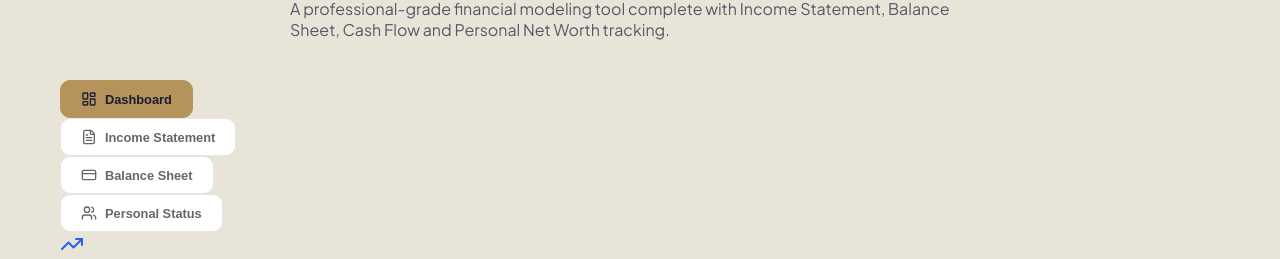
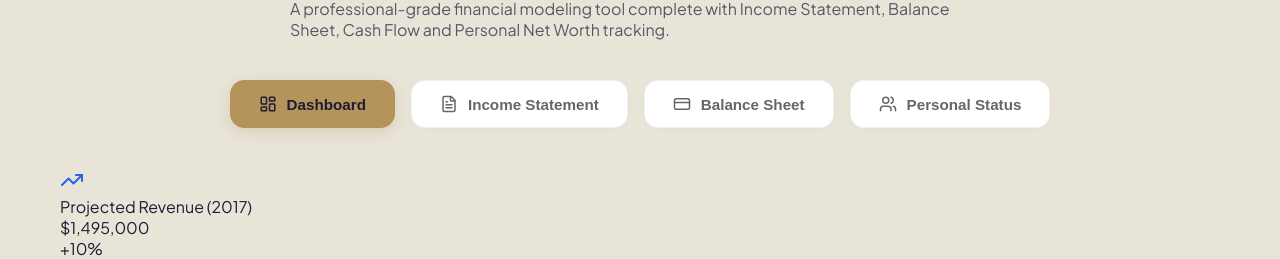
Before and after one commit to dphung88/real-estate-marketplace, a Next.js app: page /tools/break-even in a window 1280 px wide. Shown: the part 496-755 px from the top of the page. Built offline with nearby package versions, Linux system fonts and the light colour scheme.

Commit message:
style: Fix dashboard tab navigation layout spacing and alignment

```diff
--- a/app/components/tools/ProFinancialDashboard.js
+++ b/app/components/tools/ProFinancialDashboard.js
@@ -384,7 +384,7 @@ const ProFinancialDashboard = () => {
       <div className="max-w-7xl mx-auto">
 
         {/* Tabs */}
-        <div className="flex flex-wrap justify-center gap-3 mb-8">
+        <div style={{ display: 'flex', flexWrap: 'wrap', justifyContent: 'center', gap: '16px', marginBottom: '40px' }}>
           {[
             { id: 'dashboard', label: 'Dashboard', icon: LayoutDashboard },
             { id: 'income', label: 'Income Statement', icon: FileText },
@@ -395,14 +395,18 @@ const ProFinancialDashboard = () => {
               key={tab.id}
               onClick={() => setActiveTab(tab.id)}
               style={{
-                display: 'flex', alignItems: 'center', gap: '8px', padding: '10px 20px', borderRadius: '10px',
-                fontSize: '0.8rem', fontWeight: '700', cursor: 'pointer', transition: 'all 0.2s',
-                background: activeTab === tab.id ? '#B5945B' : 'white',
-                color: activeTab === tab.id ? '#1B1C36' : '#666',
-                border: activeTab === tab.id ? '1.5px solid #B5945B' : '1.5px solid rgba(0,0,0,0.1)'
+                display: 'flex', alignItems: 'center', gap: '10px',
+                padding: '14px 28px', borderRadius: '14px',
+                fontSize: '0.95rem', fontWeight: '700', cursor: 'pointer',
+                transition: 'all 0.3s ease',
+                background: activeTab === tab.id ? '#B5945B' : '#FFFFFF',
+                color: activeTab === tab.id ? '#1B1C36' : '#666666',
+                border: activeTab === tab.id ? '1.5px solid #B5945B' : '1.5px solid rgba(0,0,0,0.05)',
+                boxShadow: activeTab === tab.id ? '0 4px 14px rgba(181, 148, 91, 0.25)' : '0 2px 8px rgba(0,0,0,0.02)',
+                whiteSpace: 'nowrap'
               }}
             >
-              <tab.icon size={16} /> {tab.label}
+              <tab.icon size={18} /> {tab.label}
             </button>
           ))}
         </div>
```
